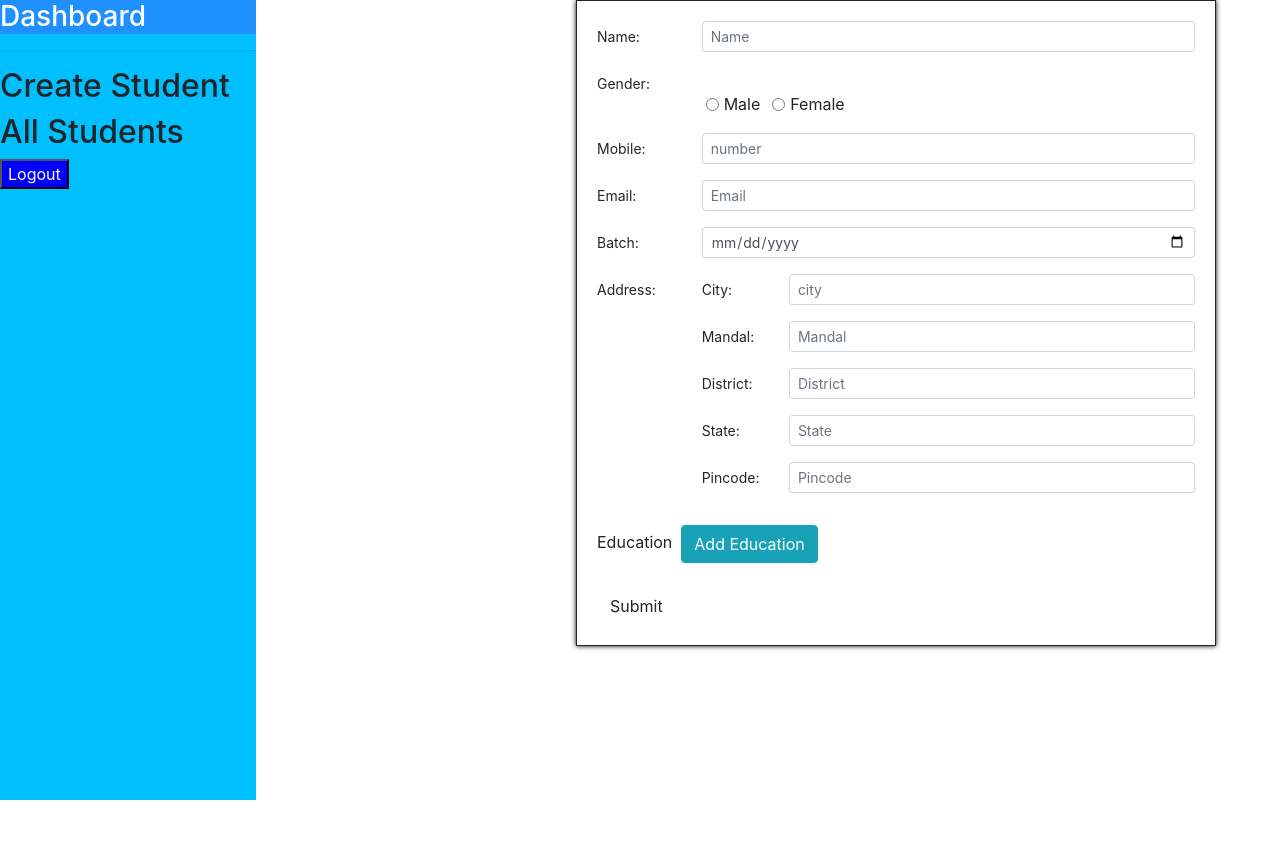
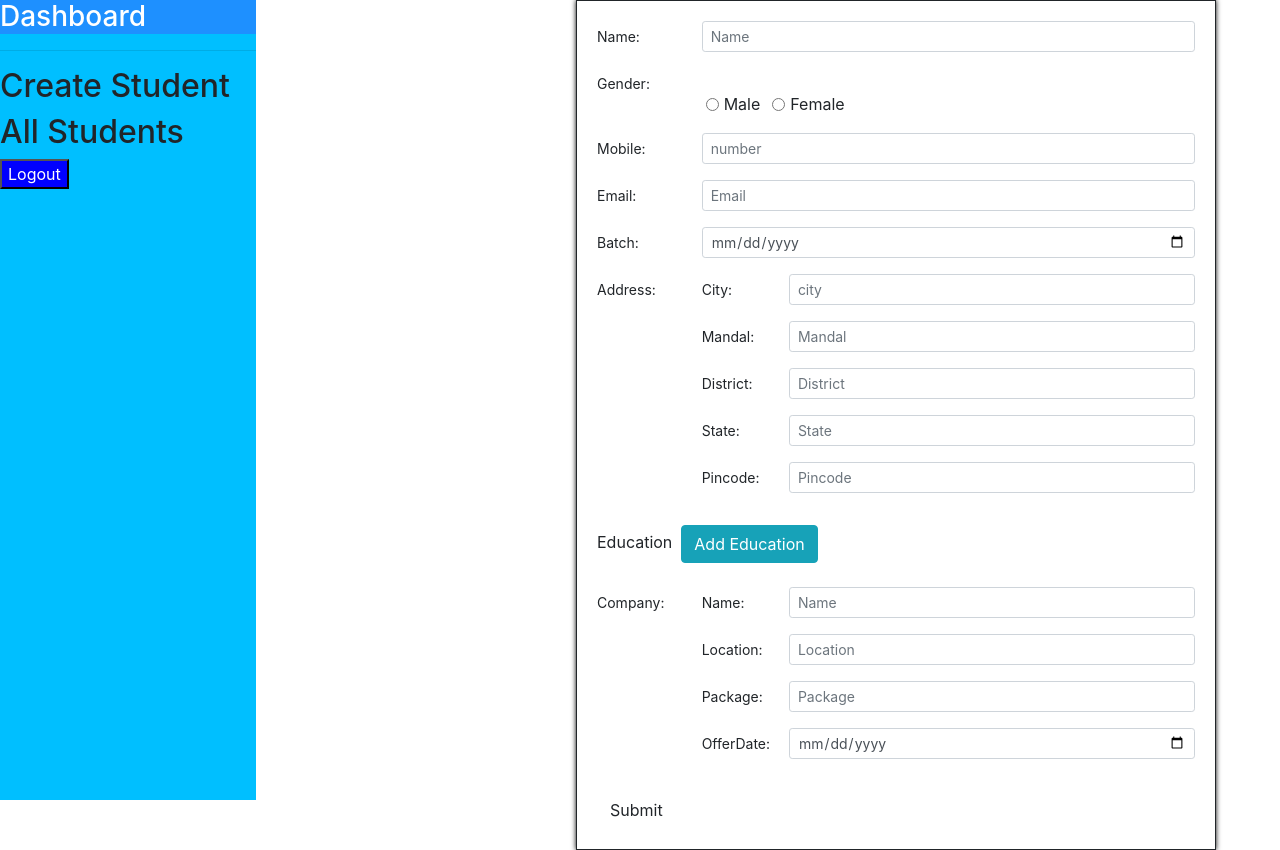
Before and after one commit to SaiKrishnaPonnamaneni/IMS, an Angular app: page /dashboard/create-student in a window 1280 px wide. Shown: the top 850 px of the page. Before the commit the page ends 800 px from the top, so only its background shows below. Built offline with nearby package versions, Linux system fonts and the light colour scheme; sample sign-in values are in the browser's storage.

Commit message:
Company Nested FormGroup Created

```diff
--- a/src/app/components/create-student/create-student.component.html
+++ b/src/app/components/create-student/create-student.component.html
@@ -94,7 +94,6 @@
                               <input type="text" formControlName="year" class="form-control form-control-sm" placeholder="Year">
                           </div>
                       </div>
-
                       <div class="form-group row">
                           <label for="" class="col-sm-2 col-form-label col-form-label-sm">Percentage:</label>
                           <div class="col-sm-10">
@@ -107,7 +106,35 @@
                   </div>
               </div>
           </div>
-
+          <div class="form-group row" formGroupName="company">
+            <label for=" " class="col-sm-2 col-form-label col-form-label-sm">Company:</label>
+            <div class="col-sm-10">
+                <div class="form-group row">
+                    <label for=" " class="col-sm-2 col-form-label col-form-label-sm">Name:</label>
+                    <div class="col-sm-10">
+                      <input type="text" formControlName="name" class="form-control form-control-sm" id="colFormLabelSm" placeholder="Name">
+                    </div>
+                </div>
+                <div class="form-group row">
+                    <label for=" " class="col-sm-2 col-form-label col-form-label-sm">Location:</label>
+                    <div class="col-sm-10">
+                      <input type="text" formControlName="location" class="form-control form-control-sm" id="colFormLabelSm" placeholder="Location">
+                    </div>
+                </div>
+                <div class="form-group row">
+                    <label for=" " class="col-sm-2 col-form-label col-form-label-sm">Package:</label>
+                    <div class="col-sm-10">
+                      <input type="text" formControlName="package" class="form-control form-control-sm" id="colFormLabelSm" placeholder="Package">
+                    </div>
+                </div>
+                <div class="form-group row">
+                    <label for=" " class="col-sm-2 col-form-label col-form-label-sm">OfferDate:</label>
+                    <div class="col-sm-10">
+                      <input type="date" formControlName="offerDate" class="form-control form-control-sm" id="colFormLabelSm" placeholder="offerDate">
+                    </div>
+                </div>
+            </div>
+        </div>
             <button class="flex-center" class="btn btn-default">Submit</button>
       </form>
     </div>
--- a/src/app/components/create-student/create-student.component.ts
+++ b/src/app/components/create-student/create-student.component.ts
@@ -23,7 +23,13 @@ public studentForm:FormGroup = new FormGroup(
         pincode: new FormControl(),
       }
     ),
-    education: new FormArray([])
+    education: new FormArray([]),
+    company: new FormGroup( {
+      name:  new FormControl(),
+      location:  new FormControl(),
+      package:  new FormControl(),
+      offerDate:  new FormControl(),
+  })
   }
 )
 
```
